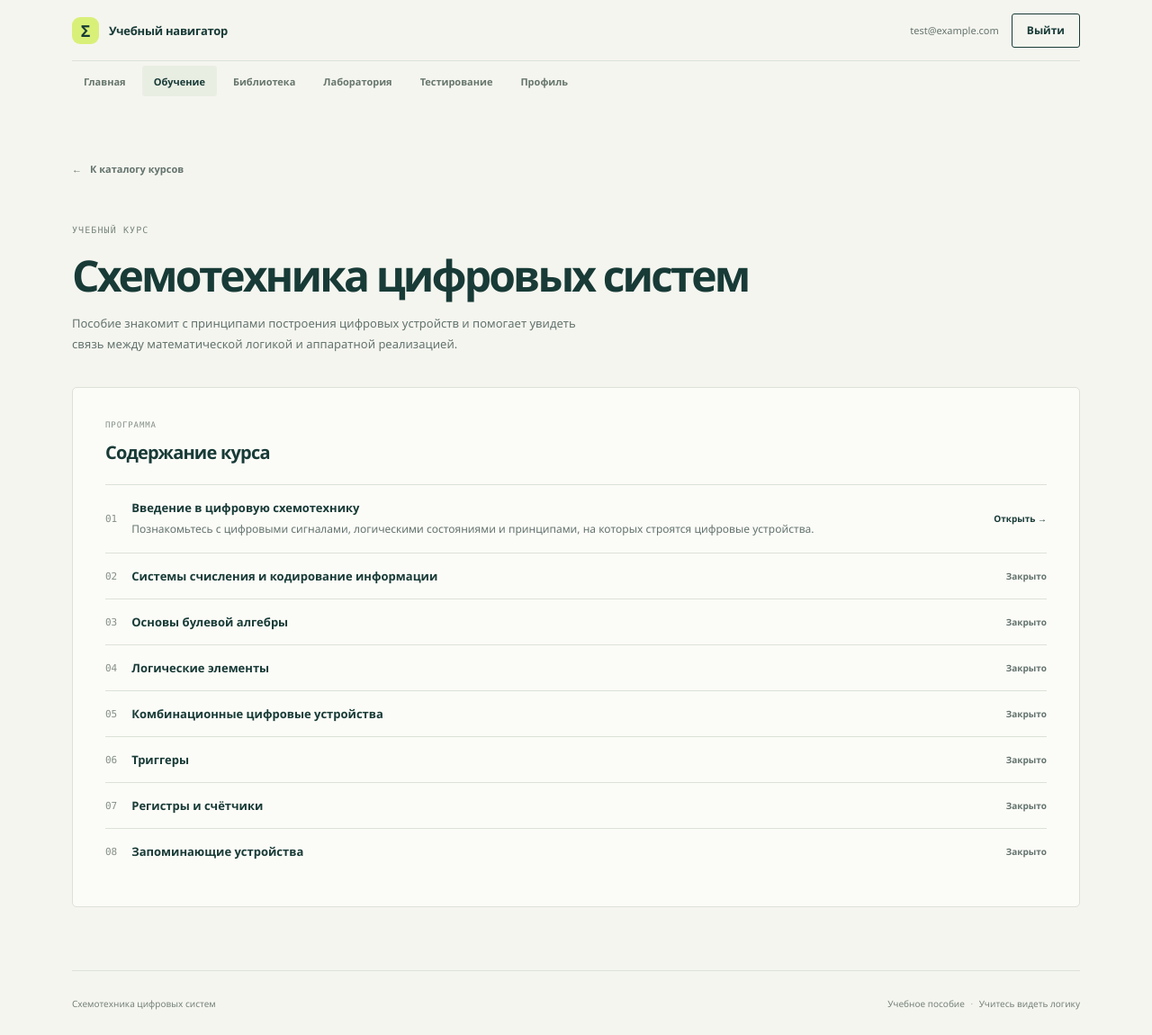
After one commit to schvp/study_guide, a Flask app: page /courses/digital-circuits in a window 1280 px wide. The commit adds this page. Shown: the whole page at 90% size. Run offline with Flask 3, Linux system fonts and the light colour scheme; the visitor is signed in with stand-in values (Sample User, id 1); data comes from the database, SQL or seed files in the repository; data that the repository does not hold is empty.

Commit message:
education course catalog

```diff
--- a/app.py
+++ b/app.py
@@ -224,6 +224,12 @@ def create_app(test_config=None):
             (COURSE_SLUG,),
         ).fetchone()
 
+    def get_course_by_slug(slug):
+        return get_db().execute(
+            "SELECT id, slug, title, description FROM courses WHERE slug = ?",
+            (slug,),
+        ).fetchone()
+
     def get_course_chapters(course_id):
         return get_db().execute(
             """
@@ -306,6 +312,73 @@ def create_app(test_config=None):
             accessible_chapters=accessible_chapters,
             csrf_token=session["csrf_token"],
             demo_user_enabled=app.config["SEED_DEMO_USER"],
+        )
+
+    @app.get("/courses")
+    def course_catalog():
+        courses = get_db().execute(
+            """
+            SELECT courses.id, courses.slug, courses.title, courses.description,
+                COUNT(chapters.id) AS chapter_count
+            FROM courses
+            LEFT JOIN chapters ON chapters.course_id = courses.id
+            GROUP BY courses.id
+            ORDER BY courses.title COLLATE NOCASE, courses.id
+            """
+        ).fetchall()
+        return render_template(
+            "courses.html",
+            courses=courses,
+            current_user=current_user(),
+            active_nav="learning",
+            csrf_token=session["csrf_token"],
+        )
+
+    @app.get("/courses/<slug>")
+    def course_overview(slug):
+        course = get_course_by_slug(slug)
+        if course is None:
+            return render_template(
+                "404.html",
+                current_user=current_user(),
+            ), 404
+
+        chapters = get_course_chapters(course["id"])
+        user = current_user()
+        completed_chapters = set()
+        if user is not None:
+            completed_chapters = {
+                row["chapter_id"]
+                for row in get_db().execute(
+                    """
+                    SELECT progress.chapter_id
+                    FROM chapter_progress AS progress
+                    JOIN chapters ON chapters.id = progress.chapter_id
+                    WHERE progress.user_id = ?
+                        AND progress.completed = 1
+                        AND chapters.course_id = ?
+                    """,
+                    (user["id"], course["id"]),
+                ).fetchall()
+            }
+        accessible_chapters = set()
+        for chapter in chapters:
+            if all(
+                previous["id"] in completed_chapters
+                for previous in chapters
+                if previous["position"] < chapter["position"]
+            ):
+                accessible_chapters.add(chapter["id"])
+
+        return render_template(
+            "course_overview.html",
+            course=course,
+            chapters=chapters,
+            current_user=user,
+            completed_chapters=completed_chapters,
+            accessible_chapters=accessible_chapters,
+            active_nav="learning",
+            csrf_token=session["csrf_token"],
         )
 
     def render_app_section(active_nav):
@@ -422,17 +495,24 @@ def create_app(test_config=None):
 
     @app.get("/course/<int:chapter_id>")
     def course_chapter(chapter_id):
-        course = get_course()
-        chapters = get_course_chapters(course["id"])
-        chapter_by_id = next(
-            (chapter for chapter in chapters if chapter["id"] == chapter_id),
-            None,
-        )
+        chapter_by_id = get_db().execute(
+            """
+            SELECT id, course_id, position, title, description, content
+            FROM chapters
+            WHERE id = ?
+            """,
+            (chapter_id,),
+        ).fetchone()
         if chapter_by_id is None:
             return render_template(
                 "404.html",
                 current_user=current_user(),
             ), 404
+        course = get_db().execute(
+            "SELECT id, slug, title, description FROM courses WHERE id = ?",
+            (chapter_by_id["course_id"],),
+        ).fetchone()
+        chapters = get_course_chapters(course["id"])
 
         user = current_user()
         if user is None:
@@ -442,6 +522,7 @@ def create_app(test_config=None):
                 chapter_id=chapter_id,
                 current_user=None,
                 access_state="login_required",
+                course=course,
                 csrf_token=session["csrf_token"],
             ), 401
 
@@ -465,6 +546,7 @@ def create_app(test_config=None):
                 chapter_id=chapter_id,
                 current_user=user,
                 access_state="locked",
+                course=course,
                 csrf_token=session["csrf_token"],
             ), 403
 
@@ -584,14 +666,17 @@ def create_app(test_config=None):
         user = current_user()
         if user is None:
             return jsonify(error="Войдите, чтобы сохранять прогресс обучения."), 401
-        course = get_course()
-        chapters = get_course_chapters(course["id"])
-        chapter = next(
-            (chapter for chapter in chapters if chapter["id"] == chapter_id),
-            None,
-        )
+        chapter = get_db().execute(
+            "SELECT id, course_id, position FROM chapters WHERE id = ?",
+            (chapter_id,),
+        ).fetchone()
         if chapter is None:
             return jsonify(error="Такого раздела не существует."), 404
+        course = get_db().execute(
+            "SELECT id FROM courses WHERE id = ?",
+            (chapter["course_id"],),
+        ).fetchone()
+        chapters = get_course_chapters(course["id"])
 
         payload = json_payload()
         if payload is None or payload.get("completed") is not True:
--- a/static/style.css
+++ b/static/style.css
@@ -1552,6 +1552,121 @@ a.chapter-link:hover {
     margin: 0;
 }
 
+.course-catalog {
+    display: grid;
+    grid-template-columns: repeat(auto-fit, minmax(min(100%, 290px), 1fr));
+    gap: 16px;
+    margin: 35px 0 0;
+    padding: 0;
+    list-style: none;
+}
+
+.course-catalog-card,
+.course-overview-contents {
+    padding: clamp(24px, 4vw, 36px);
+    border: 1px solid var(--line);
+    border-radius: 5px;
+    background: #fbfbf7;
+}
+
+.course-catalog-card > .eyebrow,
+.course-overview-heading .profile-label {
+    margin: 0 0 12px;
+}
+
+.course-catalog-card h2 {
+    margin: 0;
+    font-size: 21px;
+    letter-spacing: -0.045em;
+}
+
+.course-catalog-description,
+.course-overview-chapter p {
+    color: var(--muted);
+    font-size: 12px;
+    line-height: 1.7;
+}
+
+.course-catalog-description {
+    margin: 12px 0 0;
+}
+
+.course-catalog-count {
+    margin: 18px 0 0;
+    color: #859188;
+    font-family: "DM Mono", Consolas, monospace;
+    font-size: 10px;
+}
+
+.course-catalog-card .primary-link {
+    margin-top: 15px;
+}
+
+.lesson-back + .eyebrow {
+    margin-top: 32px;
+}
+
+.course-overview-contents {
+    margin-top: 35px;
+}
+
+.course-overview-heading h2 {
+    margin: 0;
+    font-size: 20px;
+    letter-spacing: -0.04em;
+}
+
+.course-overview-list {
+    margin: 22px 0 0;
+    padding: 0;
+    list-style: none;
+}
+
+.course-overview-list li {
+    display: flex;
+    align-items: center;
+    gap: 16px;
+    padding: 16px 0;
+    border-top: 1px solid var(--line);
+}
+
+.course-overview-number {
+    color: #859188;
+    font-family: "DM Mono", Consolas, monospace;
+    font-size: 11px;
+}
+
+.course-overview-chapter {
+    min-width: 0;
+    flex: 1;
+}
+
+.course-overview-chapter h3 {
+    margin: 0;
+    font-size: 13px;
+}
+
+.course-overview-chapter p {
+    margin: 5px 0 0;
+}
+
+.course-overview-link,
+.course-overview-status {
+    flex: 0 0 auto;
+    color: var(--muted);
+    font-size: 10px;
+    font-weight: 700;
+    text-decoration: none;
+}
+
+.course-overview-link {
+    color: var(--ink);
+}
+
+.course-overview-status.is-complete {
+    color: #557d5c;
+}
+
 button:focus-visible,
 a:focus-visible,
 input:focus-visible {
@@ -1770,6 +1885,21 @@ input:focus-visible {
         flex-direction: column;
         gap: 6px;
     }
+
+    .course-overview-list li {
+        align-items: flex-start;
+        flex-wrap: wrap;
+        gap: 10px;
+    }
+
+    .course-overview-chapter {
+        flex-basis: calc(100% - 40px);
+    }
+
+    .course-overview-link,
+    .course-overview-status {
+        margin-left: 27px;
+    }
 }
 
 @media (prefers-reduced-motion: reduce) {
--- a/templates/_navigation.html
+++ b/templates/_navigation.html
@@ -1,7 +1,7 @@
 {% macro header_navigation(active_nav, current_user) -%}
     <nav class="header-nav" aria-label="Основная навигация">
         <a class="nav-link{% if active_nav == 'home' %} is-active{% endif %}" href="{{ url_for('home') }}"{% if active_nav == 'home' %} aria-current="page"{% endif %}>Главная</a>
-        <a class="nav-link{% if active_nav == 'learning' %} is-active{% endif %}" href="{{ url_for('home', _anchor='my-course' if current_user else 'contents') }}"{% if active_nav == 'learning' %} aria-current="page"{% endif %}>Обучение</a>
+        <a class="nav-link{% if active_nav == 'learning' %} is-active{% endif %}" href="{{ url_for('course_catalog') }}"{% if active_nav == 'learning' %} aria-current="page"{% endif %}>Обучение</a>
         <a class="nav-link{% if active_nav == 'library' %} is-active{% endif %}" href="{{ url_for('library') }}"{% if active_nav == 'library' %} aria-current="page"{% endif %}>Библиотека</a>
         <a class="nav-link{% if active_nav == 'laboratory' %} is-active{% endif %}" href="{{ url_for('laboratory') }}"{% if active_nav == 'laboratory' %} aria-current="page"{% endif %}>Лаборатория</a>
         <a class="nav-link{% if active_nav == 'testing' %} is-active{% endif %}" href="{{ url_for('testing') }}"{% if active_nav == 'testing' %} aria-current="page"{% endif %}>Тестирование</a>
@@ -14,7 +14,7 @@
         <p class="sidebar-label">РАЗДЕЛЫ</p>
         <nav class="sidebar-nav" aria-label="Разделы приложения">
             <a class="side-link{% if active_nav == 'home' %} is-active{% endif %}" href="{{ url_for('home') }}"{% if active_nav == 'home' %} aria-current="page"{% endif %}><span class="side-icon" aria-hidden="true">⌂</span>Главная</a>
-            <a class="side-link{% if active_nav == 'learning' %} is-active{% endif %}" href="{{ url_for('home', _anchor='my-course' if current_user else 'contents') }}"{% if active_nav == 'learning' %} aria-current="page"{% endif %}><span class="side-icon" aria-hidden="true">▤</span>Обучение</a>
+            <a class="side-link{% if active_nav == 'learning' %} is-active{% endif %}" href="{{ url_for('course_catalog') }}"{% if active_nav == 'learning' %} aria-current="page"{% endif %}><span class="side-icon" aria-hidden="true">▤</span>Обучение</a>
             <a class="side-link{% if active_nav == 'library' %} is-active{% endif %}" href="{{ url_for('library') }}"{% if active_nav == 'library' %} aria-current="page"{% endif %}><span class="side-icon" aria-hidden="true">▥</span>Библиотека</a>
             <a class="side-link{% if active_nav == 'laboratory' %} is-active{% endif %}" href="{{ url_for('laboratory') }}"{% if active_nav == 'laboratory' %} aria-current="page"{% endif %}><span class="side-icon" aria-hidden="true">⌬</span>Лаборатория</a>
             <a class="side-link{% if active_nav == 'testing' %} is-active{% endif %}" href="{{ url_for('testing') }}"{% if active_nav == 'testing' %} aria-current="page"{% endif %}><span class="side-icon" aria-hidden="true">✓</span>Тестирование</a>
--- a/templates/chapter.html
+++ b/templates/chapter.html
@@ -28,7 +28,7 @@
     {{ side_navigation("learning", current_user) }}
 
     <main class="lesson-main">
-        <a class="lesson-back" href="{{ url_for('home', _anchor='my-course') if current_user else url_for('home') }}">
+        <a class="lesson-back" href="{{ url_for('course_overview', slug=course.slug) if current_user else url_for('home') }}">
             <span aria-hidden="true">←</span> {% if current_user %}К содержанию курса{% else %}На главную{% endif %}
         </a>
 
--- /dev/null
+++ b/templates/course_overview.html
@@ -0,0 +1,74 @@
+{% from "_navigation.html" import header_navigation, side_navigation %}
+<!DOCTYPE html>
+<html lang="ru">
+<head>
+    <meta charset="UTF-8">
+    <meta name="viewport" content="width=device-width, initial-scale=1.0">
+    {% if csrf_token %}<meta name="csrf-token" content="{{ csrf_token }}">{% endif %}
+    <meta name="description" content="{{ course.description }}">
+    <title>{{ course.title }} — Учебный навигатор</title>
+    <link rel="stylesheet" href="{{ url_for('static', filename='style.css') }}">
+</head>
+<body class="app-layout">
+    <header class="site-header">
+        <a class="brand" href="{{ url_for('home') }}" aria-label="На главную">
+            <span class="brand-mark" aria-hidden="true">Σ</span>
+            <span>Учебный навигатор</span>
+        </a>
+        {{ header_navigation(active_nav, current_user) }}
+        <div class="header-account">
+            {% if current_user %}
+                <span class="header-user">{{ current_user.email }}</span>
+                <button class="header-auth" type="button" data-auth-logout>Выйти</button>
+            {% else %}
+                <a class="header-auth" href="{{ url_for('home', login='1') }}">Войти</a>
+            {% endif %}
+        </div>
+    </header>
+    {{ side_navigation(active_nav, current_user) }}
+
+    <main class="section-main">
+        <a class="lesson-back" href="{{ url_for('course_catalog') }}"><span aria-hidden="true">←</span> К каталогу курсов</a>
+        <p class="eyebrow">Учебный курс</p>
+        <h1>{{ course.title }}</h1>
+        <p class="section-description">{{ course.description or "Описание курса будет добавлено позже." }}</p>
+
+        <section class="course-overview-contents" aria-labelledby="course-contents-title">
+            <div class="course-overview-heading">
+                <p class="profile-label">ПРОГРАММА</p>
+                <h2 id="course-contents-title">Содержание курса</h2>
+            </div>
+            {% if chapters %}
+                <ol class="course-overview-list">
+                    {% for chapter in chapters %}
+                        <li>
+                            <span class="course-overview-number">{{ "%02d"|format(chapter.position) }}</span>
+                            <div class="course-overview-chapter">
+                                <h3>{{ chapter.title }}</h3>
+                                {% if chapter.description %}
+                                    <p>{{ chapter.description }}</p>
+                                {% endif %}
+                            </div>
+                            {% if chapter.id in completed_chapters %}
+                                <span class="course-overview-status is-complete">Пройдено</span>
+                            {% elif chapter.id in accessible_chapters %}
+                                <a class="course-overview-link" href="{{ url_for('course_chapter', chapter_id=chapter.id) }}">Открыть <span aria-hidden="true">→</span></a>
+                            {% else %}
+                                <span class="course-overview-status">Закрыто</span>
+                            {% endif %}
+                        </li>
+                    {% endfor %}
+                </ol>
+            {% else %}
+                <p class="library-empty-state">Содержание курса пока не добавлено.</p>
+            {% endif %}
+        </section>
+    </main>
+
+    <footer class="site-footer">
+        <span>Схемотехника цифровых систем</span>
+        <span>Учебное пособие <span aria-hidden="true">·</span> Учитесь видеть логику</span>
+    </footer>
+    <script src="{{ url_for('static', filename='auth.js') }}" defer></script>
+</body>
+</html>
```
Also changed, not shown: templates/courses.html (added, +62 -0 lines), tests/test_auth.py (+55 -1 lines), README.md.
